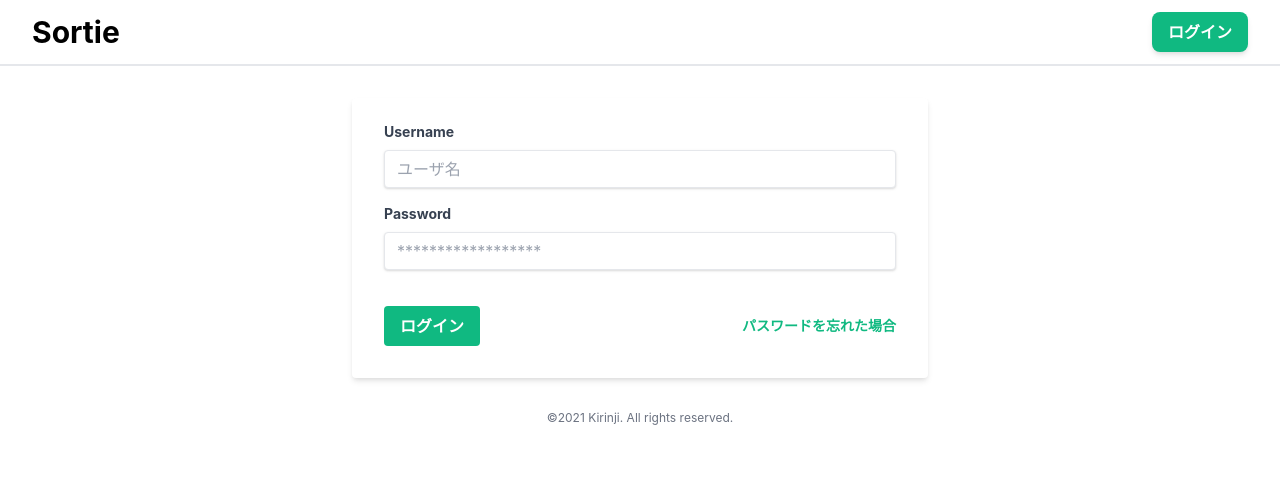
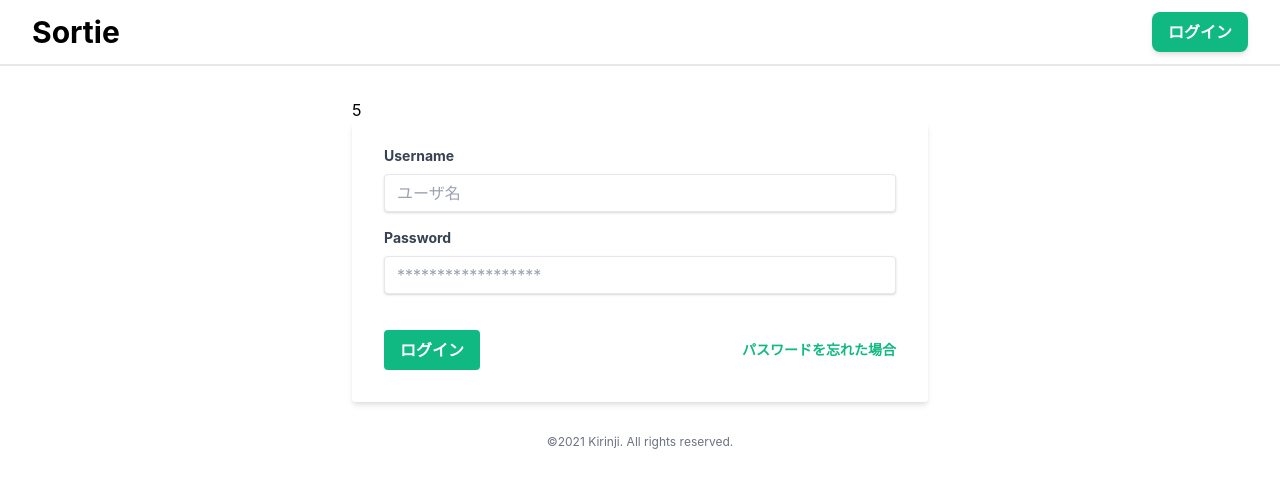
Before and after one commit to Katsukiniwa/highlevel-qiita, a Next.js app in the folder frontend/: page /login in a window 1280 px wide. Shown: the top 488 px of the page. Built offline with nearby package versions, Linux system fonts and the light colour scheme.

Commit message:
create timer for unsubscribe

```diff
--- a/frontend/src/pages/login.tsx
+++ b/frontend/src/pages/login.tsx
@@ -1,4 +1,4 @@
-import type { ReactElement } from 'react'
+import { ReactElement, useEffect, useState } from 'react'
 import BaseLayout from '../components/layouts/BaseLayout'
 import React from "react"
 import Head from 'next/head'
@@ -11,6 +11,15 @@ interface IFormInput {
 
 export default function Login() {
   const { register, handleSubmit } = useForm<IFormInput>();
+  const [time, setTime] = useState(0);
+
+  // クリーンアップ関数を登録（return）する
+  useEffect(() => {
+    const timerId = setInterval(() => setTime(time + 1), 1000);
+    return () => clearInterval(timerId);
+  });
+
+
 
   const onSubmit: SubmitHandler<IFormInput> = data => {
     console.log(data)
@@ -25,6 +34,7 @@ export default function Login() {
       </Head>
 
       <div className="w-1/2 mx-auto p-8">
+        <div>{time}</div>
         <form
           className="bg-white shadow-md rounded px-8 pt-6 pb-8 mb-4"
           onSubmit={handleSubmit(onSubmit)}
```
